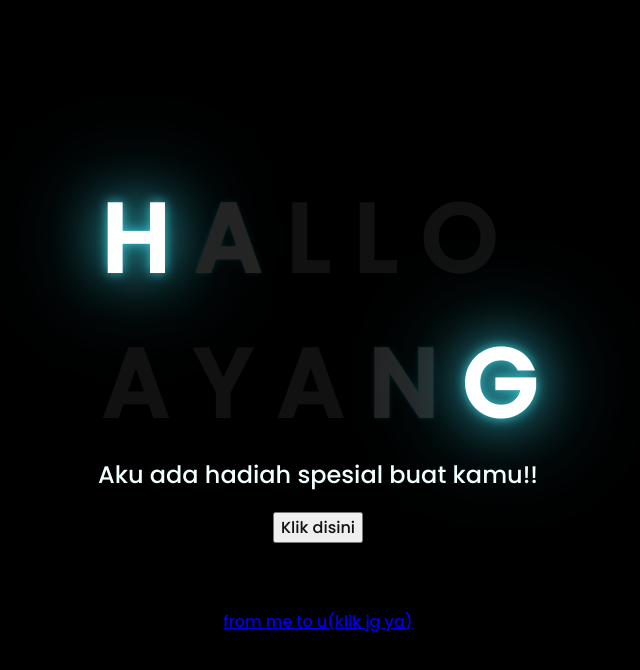
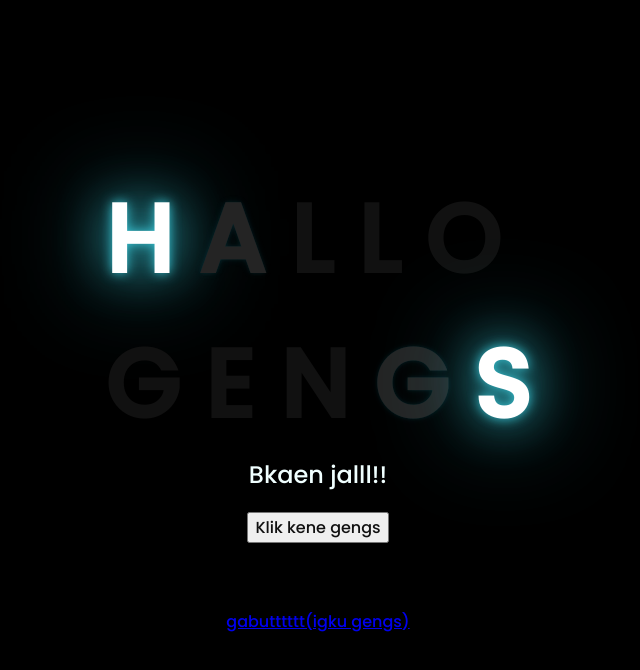
Before and after one commit to yunusrwl/flowers.github.io, a plain HTML site: page index.html in a window 1280 px wide. Shown: the whole page, without its empty margins (330-970 px from the left). Drawn offline with Linux system fonts and the light colour scheme.

Commit message:
Update index.html

```diff
--- a/index.html
+++ b/index.html
@@ -17,24 +17,24 @@
         <span>L</span>
         <span>O</span>
         <br>
-        <span>A</span>
-        <span>Y</span>
-        <span>A</span>
+        <span>G</span>
+        <span>E</span>
         <span>N</span>
         <span>G</span>
+        <span>S</span>
         </br>
     </div>
     <div class="description">
-        <span>Aku ada hadiah spesial buat kamu!!</span>
+        <span>Bkaen jalll!!</span>
     </div>
     <div class="button">
         <button>
-            <a href="flower.html">Klik disini</a>
+            <a href="flower.html">Klik kene gengs</a>
         </button>
 
     </div>
     <div class="yns">
-      <p><a href="https://www.instagram.com/yns10____">from me to u(klik jg ya)</a></p>
+      <p><a href="https://www.instagram.com/yns10____">gabutttttt(igku gengs)</a></p>
     </div>
 </body>
 </html>
```
